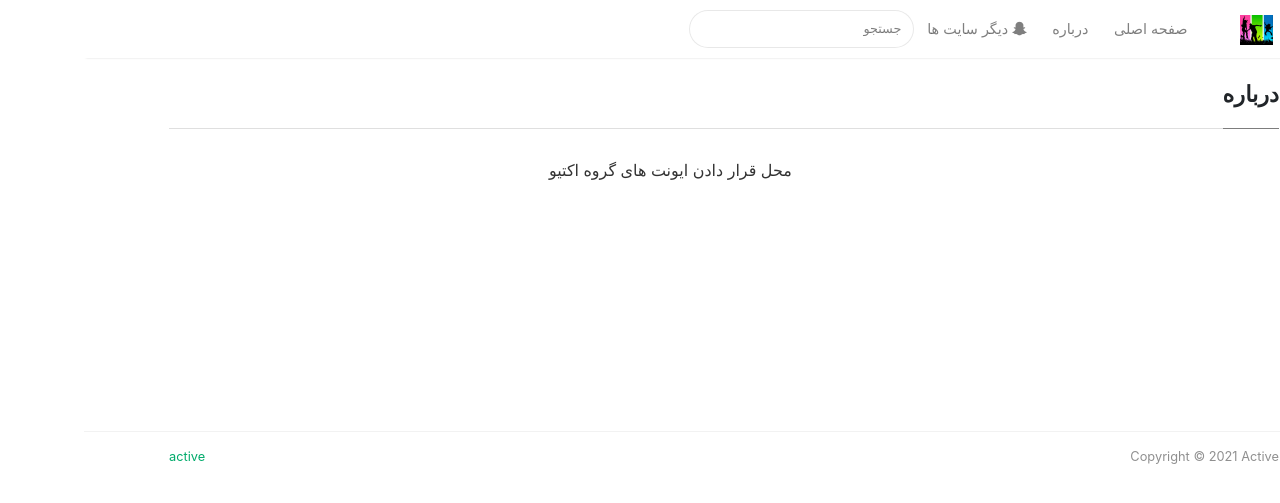
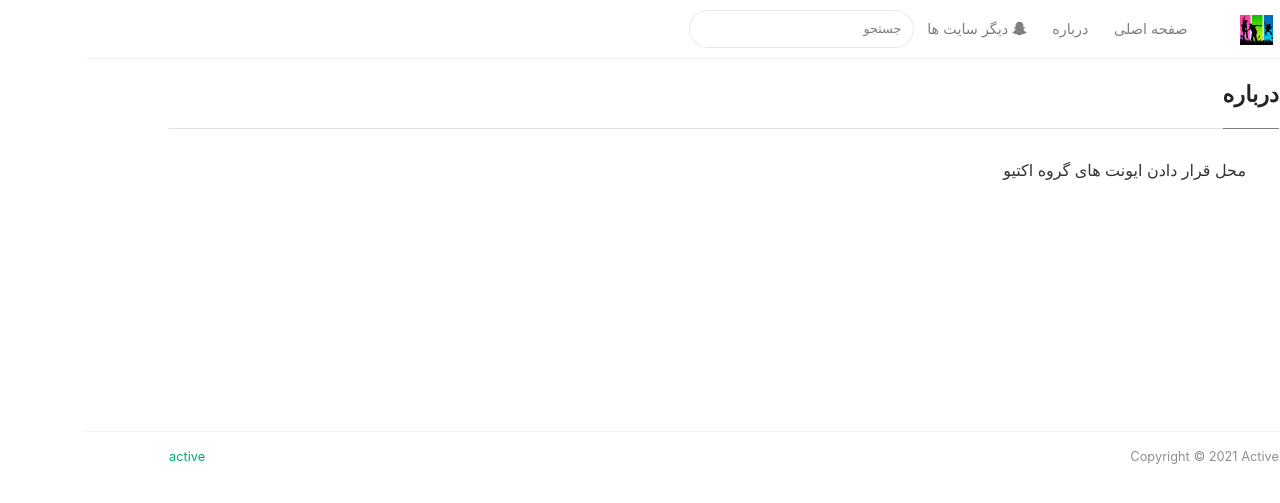
Before and after one commit to MHKarami97/active, a Jekyll site: the page built from _pages/about.md, in a window 1280 px wide. Shown: the top 503 px of the page. Built offline with Jekyll 4.4.1, drawn with Linux system fonts in a browser that asks for light colours; nearby versions of some CDN libraries.

Commit message:
make ui better

```diff
--- a/_layouts/page.html
+++ b/_layouts/page.html
@@ -8,7 +8,7 @@
         <h2><span>{{ page.title }}</span></h2>
     </div>
 
-    <div class="article-post">
+    <div class="article-post" style="direction: rtl;text-align: right;">
     {{content}}
     </div>
 
```
